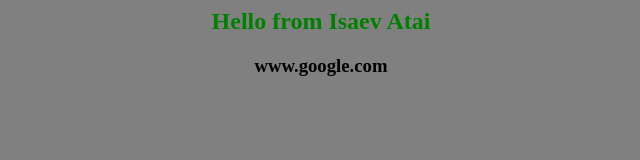
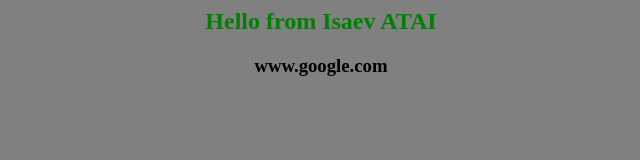
Before and after one commit to edelveis2014/app-for-jenkins, a plain HTML site: page index.html in a window 1280 px wide. Shown: the full height of the page, 319-959 px from the left. Drawn offline with Linux system fonts and the light colour scheme.

Commit message:
Modified index.html#3

```diff
--- a/index.html
+++ b/index.html
@@ -1,7 +1,7 @@
 <html>
 <body bgcolor=grey>
 <center>
-<h2><font color=green>Hello from Isaev Atai</font></h2>
+<h2><font color=green>Hello from Isaev ATAI</font></h2>
 <h3><fornt color=red>www.google.com</font></h3>
 </center>
 </body>
```
